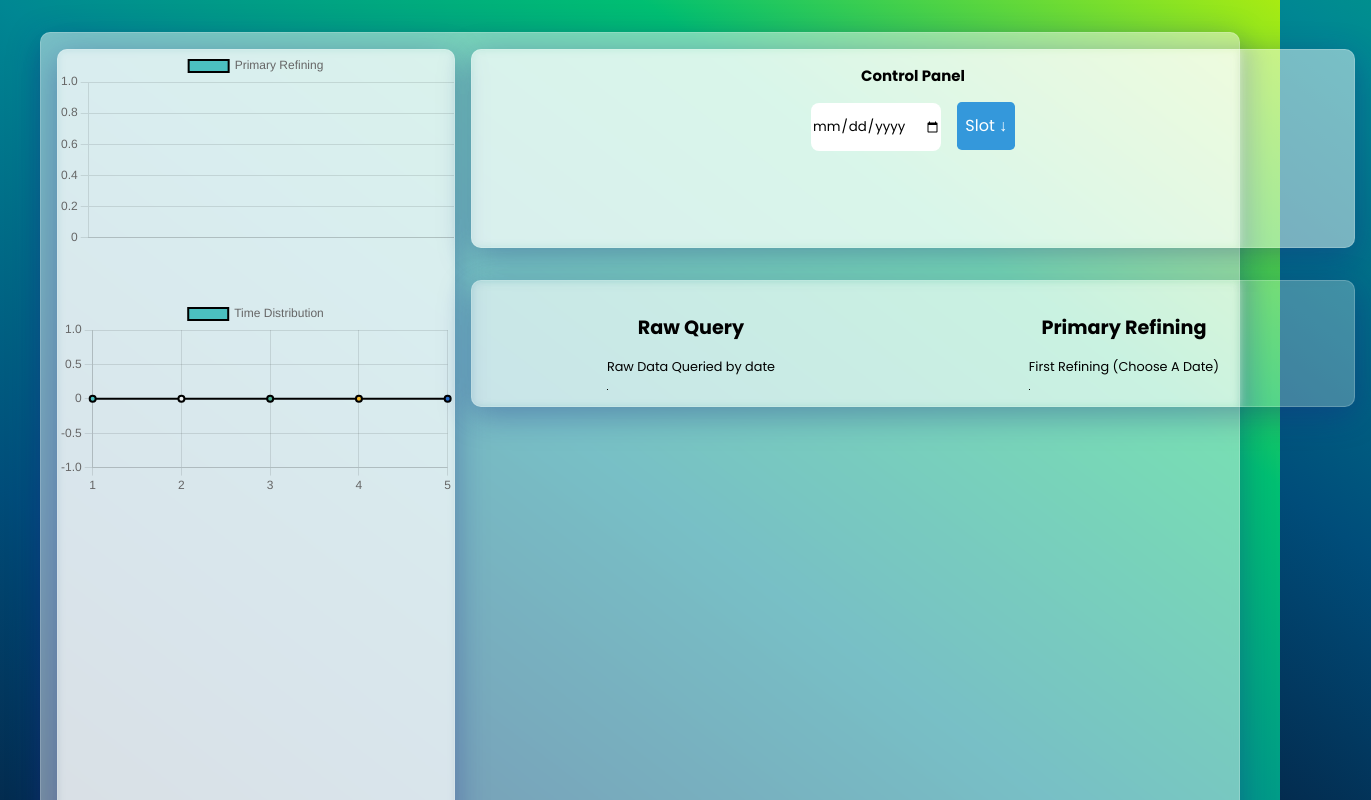
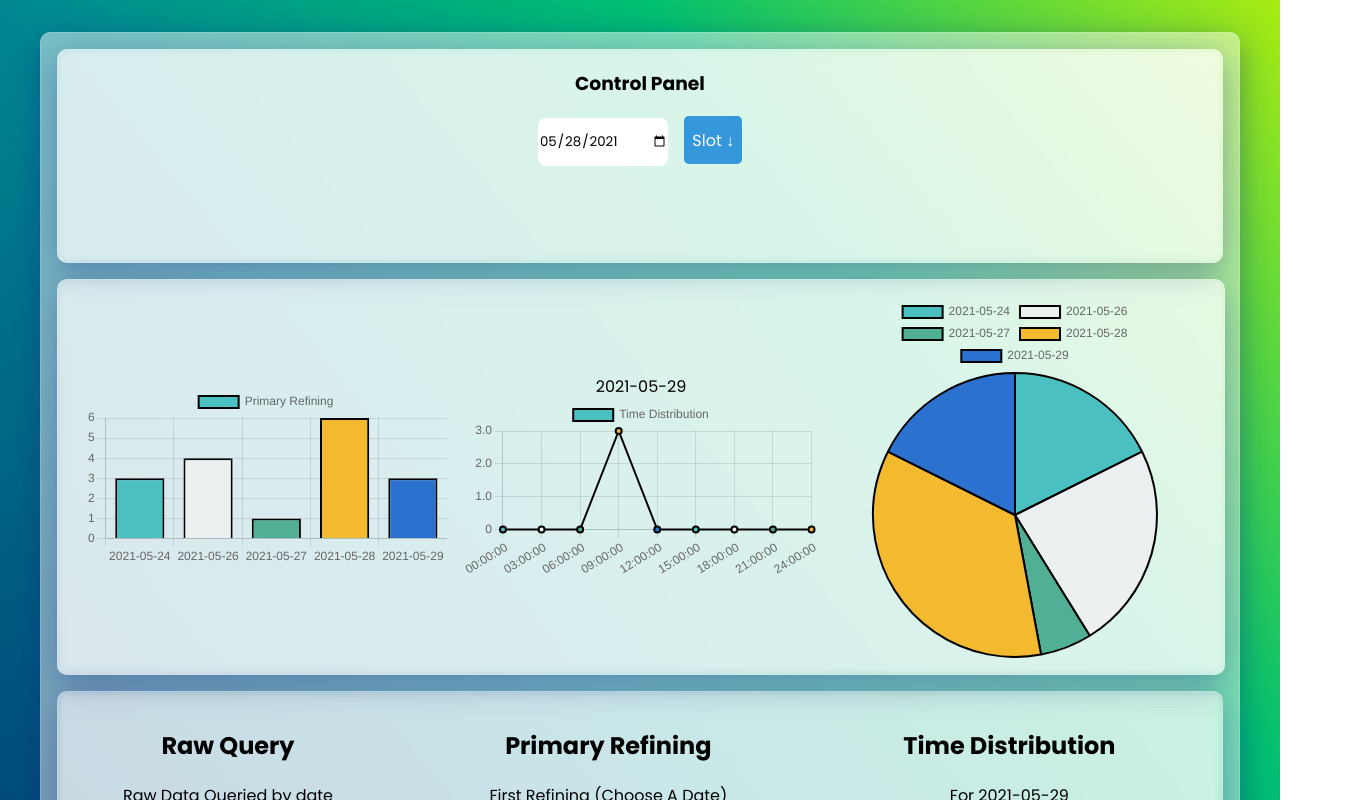
Before and after one commit to e-for-eshaan/reactJS-chartJS, a React (Create React App) app: page / in a window 1280 px wide. Shown: the top 800 px of the page, 1371 px wide, since content can reach past the window. Built offline with nearby package versions, Linux system fonts and the light colour scheme.

Commit message:
responsiveness tweaks

```diff
--- a/src/App.js
+++ b/src/App.js
@@ -119,27 +119,23 @@ function App() {
       });
   }, [globalSecondaryRefining]);
 
-  useEffect(() => {}, [globalSecondaryRefining]);
+  useEffect(() => { }, [globalSecondaryRefining]);
 
   return (
     <div className="App">
+      <ControlPanel dateSetter={setglobalDate} slotSetter={setglobalSlot} />
       <div className="graphPanel">
         <div className="graphWrapper">
           <BarChart chartData={userData} />
-          <br />
-          <br />
+        </div>
+        <div className="graphWrapper">
           {distributionDate}
           <LineChart chartData={timeDistribution} />
-          <br />
-          <br />
-
-          <div className="pieChart">
+        </div>
+        <div className="graphWrapper">
           <PieChart chartData={userData} />
         </div>
       </div>
-      </div>
-      <div className="dataPanel">
-        <ControlPanel dateSetter={setglobalDate} slotSetter={setglobalSlot} />
       <Fetching
         dateInput={globalDate}
         slotInput={globalSlot}
@@ -148,7 +144,6 @@ function App() {
         distributionSetter={setdistributionDate}
       />
     </div>
-    </div>
   );
 }
 
--- a/src/App.scss
+++ b/src/App.scss
@@ -1,21 +1,24 @@
+@import "./Assets/Styles/Variables.scss";
+
 .App {
   margin: 2rem;
   text-align: center;
-  display: flex;
-  align-items: flex-start;
-  justify-content: space-between;
   background: rgba(255, 255, 255, 0.47);
   box-shadow: 0 8px 32px 0 rgba(31, 38, 135, 0.37);
   backdrop-filter: blur(4px);
   -webkit-backdrop-filter: blur(4px);
   border-radius: 10px;
   border: 1px solid rgba(255, 255, 255, 0.18);
+  position: relative;
   .graphPanel {
+    width: calc(100% - 4rem);
     display: flex;
-    justify-content: center;
-    text-align: center;
-    margin-left: 1rem;
-    margin-top: 1rem;
+    flex-wrap: wrap;
+    justify-content: space-evenly;
+    align-items: center;
+    align-content: center;
+    padding: 1rem;
+    margin: 1rem 1rem 0 1rem;
     background: rgba(255, 255, 255, 0.47);
     box-shadow: 0 8px 32px 0 rgba(31, 38, 135, 0.37);
     backdrop-filter: blur(4px);
@@ -23,12 +26,10 @@
     border-radius: 10px;
     border: 1px solid rgba(255, 255, 255, 0.18);
     .graphWrapper {
-      max-width: 400px;
-      margin: auto;
+      width: 32%;
+      min-width: 250px;
+      display: inline-block;
     }
-  }
-  .pieChart {
-    margin: 3rem;
   }
   .dataPanel {
     font-size: 0.8rem;
@@ -38,3 +39,9 @@
     align-content: center;
   }
 }
+
+@media #{$media-tablet} {
+  .App {
+    flex-direction: column;
+  }
+}
--- a/src/Assets/Styles/Variables.scss
+++ b/src/Assets/Styles/Variables.scss
@@ -1,3 +1,7 @@
 @import url("https://fonts.googleapis.com/css2?family=Poppins:wght@100;200;300;400;500;600;700;800;900&display=swap");
 
 $poppins: "Poppins", sans-serif;
+
+$media-desktop: "only screen and (max-width : 1024px)";
+$media-tablet: "only screen and (max-width : 800px)";
+$media-mobile: "only screen and (max-width : 600px)";
--- a/src/Components/ControlPanel/ControlPanel.js
+++ b/src/Components/ControlPanel/ControlPanel.js
@@ -6,7 +6,7 @@ const ControlPanel = (props) => {
         document.getElementById("myDropdown").classList.toggle("show");
     }
 
-    const [date, setDate] = useState(null);
+    const [date, setDate] = useState('2021-05-29');
     const [slot, setslot] = useState(null)
 
     useEffect(() => {
@@ -14,12 +14,19 @@ const ControlPanel = (props) => {
         props.slotSetter(slot)
     }, [date, slot])
 
+    useEffect(() => {
+        let dateInputField = document.querySelector('input');
+        if (dateInputField)
+            dateInputField.value = '2021-05-28';
+    }, [])
+
+
     window.onclick = function (event) {
         if (!event.target.matches('.dropbtn')) {
-            var dropdowns = document.getElementsByClassName("dropdown-content");
-            var i;
+            let dropdowns = document.getElementsByClassName("dropdown-content");
+            let i;
             for (i = 0; i < dropdowns.length; i++) {
-                var openDropdown = dropdowns[i];
+                let openDropdown = dropdowns[i];
                 if (openDropdown.classList.contains('show')) {
                     openDropdown.classList.remove('show');
                 }
--- a/src/Components/ControlPanel/ControlPanel.scss
+++ b/src/Components/ControlPanel/ControlPanel.scss
@@ -66,6 +66,6 @@ input {
   -webkit-backdrop-filter: blur(4px);
   border-radius: 10px;
   border: 1px solid rgba(255, 255, 255, 0.18);
-  margin: 1rem;
+  margin: 1rem 1rem 0 1rem;
   padding-bottom: 6rem;
 }
--- a/src/Components/Fetching/Fetching.js
+++ b/src/Components/Fetching/Fetching.js
@@ -24,7 +24,6 @@ const Fetching = ({ primarySetter, secondarySetter, distributionSetter, dateInpu
 
     useEffect(() => {
     }, [JSONdata, modifiedData, dateInput, slotInput]);
-
 
 
     useEffect(() => {
@@ -77,6 +76,12 @@ const Fetching = ({ primarySetter, secondarySetter, distributionSetter, dateInpu
         }
 
     }, [grouping1, grouping2, modifiedData])
+
+    useEffect(() => {
+        if (primaryRefining && primaryRefining.length)
+            setexpandingDate(extractDate(primaryRefining[primaryRefining.length - 1][0].schedule_time))
+    }, [primaryRefining])
+
 
     useEffect(() => {
         var grouping2Data = [
@@ -179,7 +184,7 @@ const Fetching = ({ primarySetter, secondarySetter, distributionSetter, dateInpu
                         </table>
                     </div>
 
-                    {expandingDate && <div className="spacer"></div>}
+                    {expandingDate && <div className="spacer spacer2"></div>}
 
                     {expandingDate &&
                         <div>
--- a/src/Components/Fetching/Fetching.scss
+++ b/src/Components/Fetching/Fetching.scss
@@ -1,9 +1,12 @@
+@import "../../Assets/Styles/Variables.scss";
+
 td {
   width: unset;
 }
 
 .table-wrapper {
   display: flex;
+  flex-wrap: wrap;
   justify-content: space-evenly;
   background: rgba(255, 255, 255, 0.25);
   box-shadow: 0 8px 32px 0 rgba(31, 38, 135, 0.37);
@@ -14,16 +17,31 @@ td {
   padding: 1rem;
   margin: 1rem;
   transition: 1s;
-  min-width: 850px;
 }
 
 .spacer {
   width: 1rem;
 }
 
-.datePicker:hover {
+.spacer2 {
+  display: none;
+}
+
+.datePicker {
   cursor: pointer;
-  background-color: rgba(255, 255, 255, 0.582);
+  animation: blinker 1s linear infinite;
+}
+
+@keyframes blinker {
+  0% {
+    background-color: rgba(255, 255, 255, 0);
+  }
+  50% {
+    background-color: rgba(255, 255, 255, 0.582);
+  }
+  100% {
+    background-color: rgba(255, 255, 255, 0);
+  }
 }
 
 table {
@@ -41,3 +59,24 @@ table {
 .mini_table {
   width: 100%;
 }
+
+@media #{$media-tablet} {
+  .spacer {
+    display: none !important;
+  }
+}
+
+@media #{$media-mobile} {
+  .table-wrapper {
+    font-size: 0.7rem;
+    min-width: unset;
+    width: calc(100% - 4rem);
+    flex-direction: column;
+    justify-content: center;
+    align-items: center;
+    align-content: center;
+  }
+  .spacer {
+    display: none;
+  }
+}
```
Lines whose indentation alone changed are shown as unchanged.
